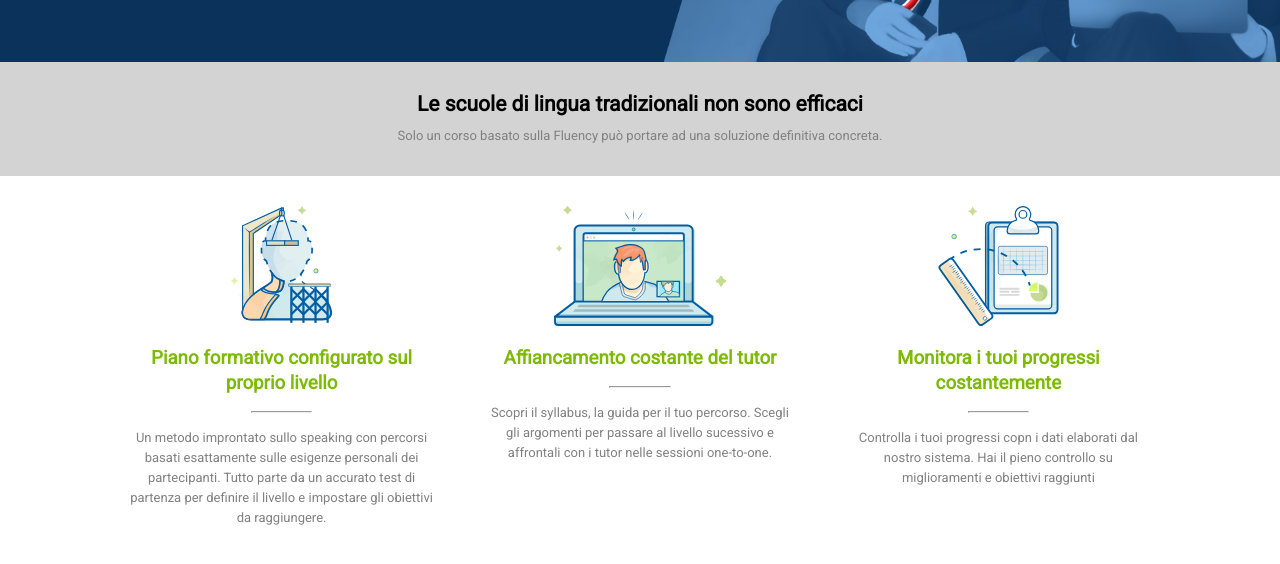
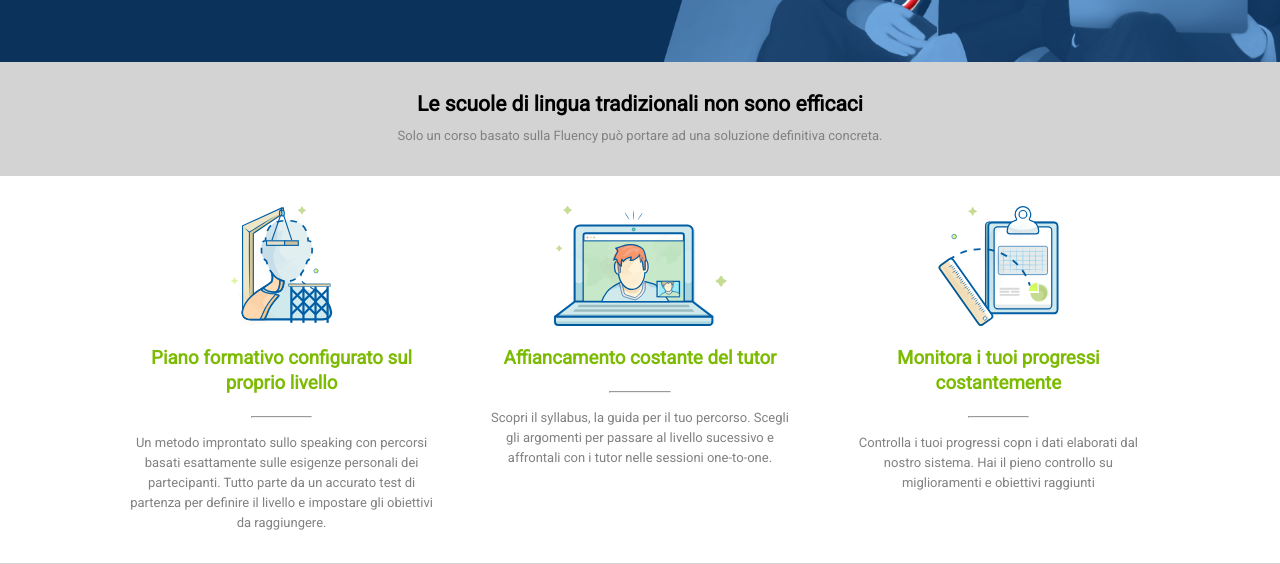
Before and after one commit to Verovannini/htmlcss-fluentify, a plain HTML site: page index.html in a window 1280 px wide. Shown: the part 358-922 px from the top of the page. Before the commit the page ends 886 px from the top, so only its background shows below. Drawn offline with Linux system fonts and the light colour scheme.

Commit message:
Correzioni e aggiunta bordo

```diff
--- a/css/style.css
+++ b/css/style.css
@@ -148,14 +148,13 @@ main .col-right{
 
 .img-container img{
     height: 120px;
-    margin: 30px 0 20px 0;
 }
 
 .content .green-title{
     color: #7cbb02;
     text-align: center;
     line-height: 25px;
-    padding-bottom: 15px;
+    padding: 20px 0;
 }
 .content p{
     padding-top: 15px;
@@ -165,4 +164,8 @@ main .col-right{
     margin: auto;
 }
 
+.columns{
+    padding: 30px 0;
+    border-bottom: 1px solid #d3d3d3;
+}
 /* END MAIN */
--- a/index.html
+++ b/index.html
@@ -65,8 +65,8 @@
         <!-- End section -->
 
         <!-- Start section -->
-        <section class="clearfix">
-            <div class="container">
+        <section class="columns">
+            <div class="clearfix container">
                 <!-- Start Column Left -->
                 <div class="col col-left">
                     <!-- Image -->
```
